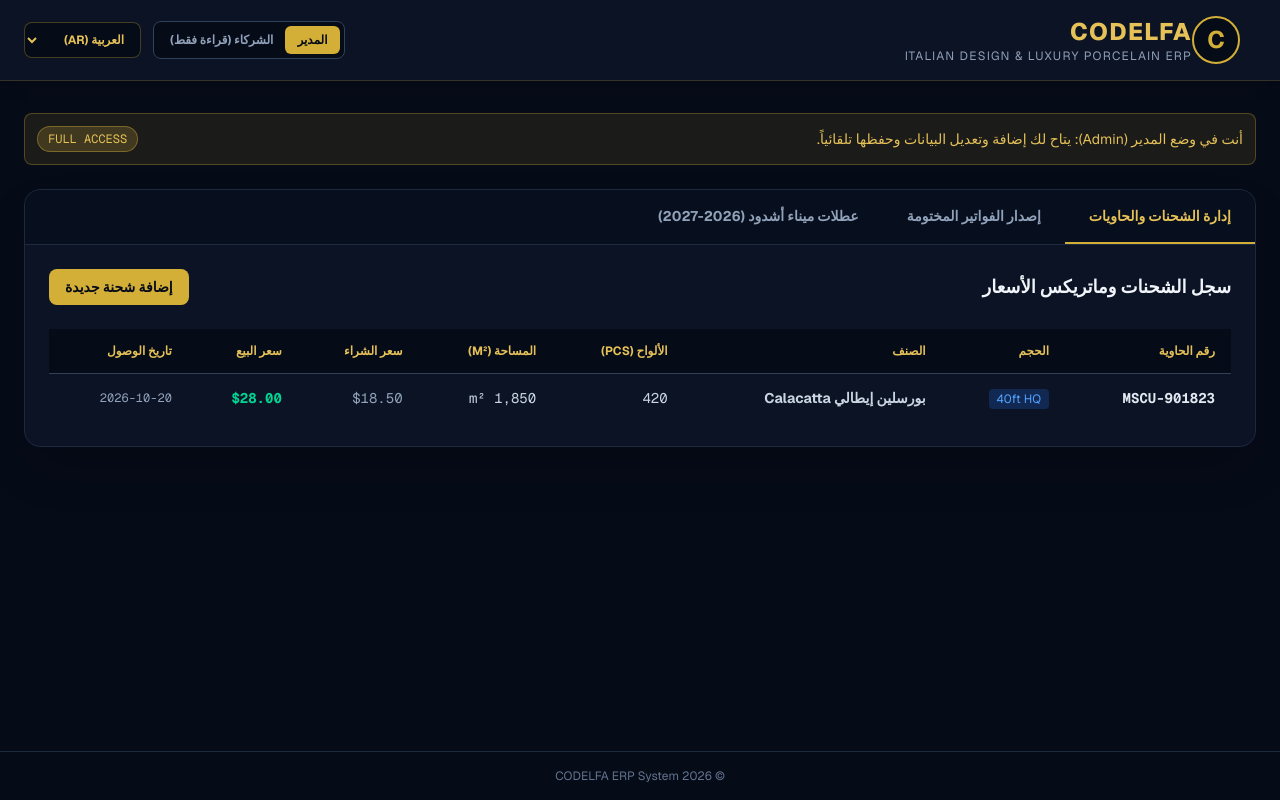
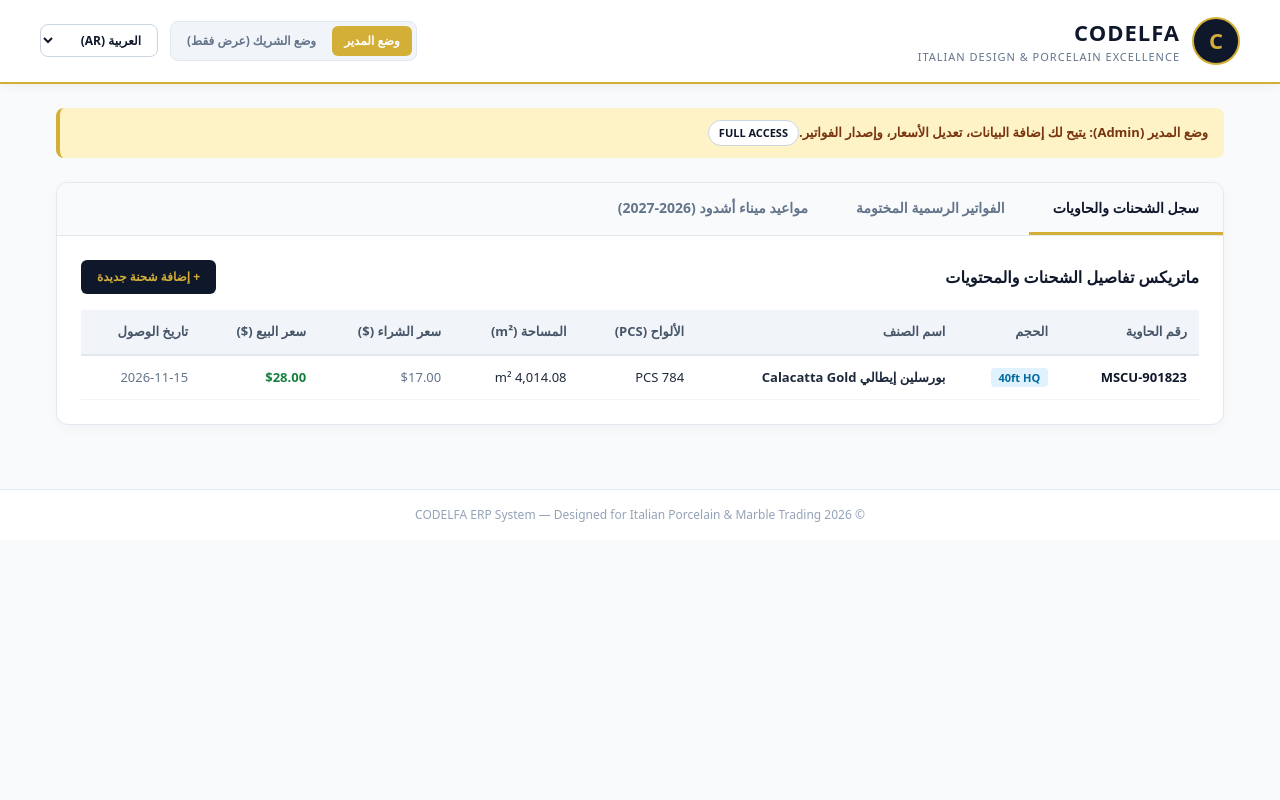
Before and after one commit to tamermanasseir/codelfa-erp, a Next.js app: page / in a window 1280 px wide. Built offline with nearby package versions, Linux system fonts and the light colour scheme.

Commit message:
Update page.tsx

```diff
--- a/app/page.tsx
+++ b/app/page.tsx
@@ -12,153 +12,161 @@
 
   const t = {
     ar: {
-      admin: "المدير",
-      partner: "الشركاء (قراءة فقط)",
-      bannerAdmin: "أنت في وضع المدير (Admin): يتاح لك إضافة وتعديل البيانات وحفظها تلقائياً.",
-      bannerPartner: "أنت في وضع الشريك (Partner): تصفح وقراءة الحسابات والأرصدة فقط.",
-      tabShipments: "إدارة الشحنات والحاويات",
-      tabInvoice: "إصدار الفواتير المختومة",
-      tabAshdod: "عطلات ميناء أشدود (2026-2027)",
+      admin: "وضع المدير",
+      partner: "وضع الشريك (عرض فقط)",
+      bannerAdmin: "وضع المدير (Admin): يتيح لك إضافة البيانات، تعديل الأسعار، وإصدار الفواتير.",
+      bannerPartner: "وضع الشريك (Partner): يتيح الاطلاع على كشوفات الحسابات والشحنات دون إمكانية التعديل.",
+      tabShipments: "سجل الشحنات والحاويات",
+      tabInvoice: "الفواتير الرسمية المختومة",
+      tabAshdod: "مواعيد ميناء أشدود (2026-2027)",
       addShipment: "إضافة شحنة جديدة",
-      printBtn: "طباعة الفاتورة المختومة"
+      printBtn: "طباعة الفاتورة"
     },
     en: {
-      admin: "Admin",
-      partner: "Partners (Read-Only)",
-      bannerAdmin: "You are in Admin Mode: Full access to edit and manage data.",
-      bannerPartner: "You are in Partner Mode: Read-only access to view balances.",
+      admin: "Admin Mode",
+      partner: "Partner (Read-Only)",
+      bannerAdmin: "Admin Mode: Full access to add data, edit prices, and issue invoices.",
+      bannerPartner: "Partner Mode: View statements and shipments in read-only mode.",
       tabShipments: "Shipments & Containers",
-      tabInvoice: "Stamped Invoices",
-      tabAshdod: "Ashdod Port Holidays",
-      addShipment: "Add New Shipment",
-      printBtn: "Print Stamped Invoice"
+      tabInvoice: "Official Stamped Invoices",
+      tabAshdod: "Ashdod Port Schedule",
+      addShipment: "Add Shipment",
+      printBtn: "Print Invoice"
     },
     tr: {
-      admin: "Yönetici",
-      partner: "Ortaklar (Salt Okunur)",
-      bannerAdmin: "Yönetici Modundasınız: Verileri ekleme ve düzenleme yetkisi.",
-      bannerPartner: "Ortak Modundasınız: Yalnızca hesap ve bakiyeleri görüntüleyebilirsiniz.",
-      tabShipments: "Sevkiyat ve Konteyner Yönetimi",
-      tabInvoice: "Mühürlü Fatura Oluşturma",
-      tabAshdod: "Aşdod Limanı Tatil Takvimi",
-      addShipment: "Yeni Sevkiyat Ekle",
-      printBtn: "Mühürlü Faturayı Yazdır"
+      admin: "Yönetici Modu",
+      partner: "Ortak (Salt Okunur)",
+      bannerAdmin: "Yönetici Modu: Veri ekleme, fiyat düzenleme ve fatura oluşturma yetkisi.",
+      bannerPartner: "Ortak Modu: Yalnızca hesap ve sevkiyat bilgilerini görüntüleme yetkisi.",
+      tabShipments: "Sevkiyat ve Konteynerler",
+      tabInvoice: "Mühürlü Fatura",
+      tabAshdod: "Aşdod Liman Takvimi",
+      addShipment: "Sevkiyat Ekle",
+      printBtn: "Yazdır"
     }
   }[lang];
 
   return (
-    <div dir={dir} className="min-h-screen bg-[#060B18] text-slate-200 font-sans flex flex-col justify-between">
+    <div dir={dir} style={{ backgroundColor: '#F8FAFC', minHeight: '100vh', color: '#1E293B', fontFamily: 'system-ui, sans-serif' }}>
+
       {/* Header */}
-      <header className="bg-[#0B1325] border-b border-[#D4AF37]/20 px-6 py-4 sticky top-0 z-50 shadow-lg">
-        <div className="max-w-7xl mx-auto flex flex-wrap justify-between items-center gap-4">
-          <div className="flex items-center space-x-4 space-x-reverse">
-            <div className="w-12 h-12 rounded-full border-2 border-[#D4AF37] bg-[#060B18] flex items-center justify-center font-bold text-[#D4AF37] text-2xl">
+      <header style={{ backgroundColor: '#FFFFFF', borderBottom: '2px solid #D4AF37', padding: '16px 24px', boxShadow: '0 2px 10px rgba(0,0,0,0.05)', position: 'sticky', top: 0, zIndex: 50 }}>
+        <div style={{ maxWidth: '1200px', margin: '0 auto', display: 'flex', flexWrap: 'wrap', justifyContent: 'space-between', itemsCenter: 'center', gap: '16px' }}>
+
+          <div style={{ display: 'flex', alignItems: 'center', gap: '12px' }}>
+            <div style={{ width: '48px', height: '48px', borderRadius: '50%', backgroundColor: '#0F172A', border: '2px solid #D4AF37', display: 'flex', alignItems: 'center', justifyContent: 'center', color: '#D4AF37', fontWeight: 'bold', fontSize: '22px' }}>
               C
             </div>
             <div>
-              <h1 className="text-2xl font-extrabold tracking-wider text-[#E5C158]">CODELFA</h1>
-              <p className="text-xs text-slate-400 uppercase tracking-widest">Italian Design & Luxury Porcelain ERP</p>
+              <h1 style={{ fontSize: '22px', fontWeight: '800', letterSpacing: '1px', color: '#0F172A', margin: 0 }}>CODELFA</h1>
+              <p style={{ fontSize: '11px', color: '#64748B', textTransform: 'uppercase', letterSpacing: '1px', margin: 0 }}>Italian Design & Porcelain Excellence</p>
             </div>
           </div>
 
-          <div className="flex items-center gap-3">
-            <div className="bg-[#060B18] border border-slate-700 rounded-lg p-1 flex text-xs">
+          <div style={{ display: 'flex', alignItems: 'center', gap: '12px' }}>
+            {/* Role Buttons */}
+            <div style={{ backgroundColor: '#F1F5F9', padding: '4px', borderRadius: '8px', border: '1px solid #E2E8F0', display: 'flex', gap: '4px' }}>
               <button
                 onClick={() => setRole('admin')}
-                className={`px-3 py-1.5 rounded-md font-bold transition ${role === 'admin' ? 'bg-[#D4AF37] text-[#060B18]' : 'text-slate-400 hover:text-white'}`}
+                style={{ padding: '6px 12px', borderRadius: '6px', fontSize: '12px', fontWeight: 'bold', border: 'none', cursor: 'pointer', backgroundColor: role === 'admin' ? '#D4AF37' : 'transparent', color: role === 'admin' ? '#FFFFFF' : '#64748B' }}
               >
                 {t.admin}
               </button>
               <button
                 onClick={() => setRole('partner')}
-                className={`px-3 py-1.5 rounded-md font-bold transition ${role === 'partner' ? 'bg-[#D4AF37] text-[#060B18]' : 'text-slate-400 hover:text-white'}`}
+                style={{ padding: '6px 12px', borderRadius: '6px', fontSize: '12px', fontWeight: 'bold', border: 'none', cursor: 'pointer', backgroundColor: role === 'partner' ? '#0F172A' : 'transparent', color: role === 'partner' ? '#FFFFFF' : '#64748B' }}
               >
                 {t.partner}
               </button>
             </div>
 
+            {/* Language Dropdown */}
             <select
               value={lang}
               onChange={(e) => setLang(e.target.value as 'ar' | 'en' | 'tr')}
-              className="bg-[#060B18] border border-[#D4AF37]/30 text-[#E5C158] text-xs rounded-lg px-3 py-2 font-bold focus:outline-none"
+              style={{ backgroundColor: '#FFFFFF', border: '1px solid #CBD5E1', padding: '6px 12px', borderRadius: '8px', fontSize: '12px', fontWeight: 'bold', color: '#0F172A', cursor: 'pointer' }}
             >
               <option value="ar">العربية (AR)</option>
               <option value="en">English (EN)</option>
               <option value="tr">Türkçe (TR)</option>
             </select>
           </div>
+
         </div>
       </header>
 
       {/* Main Content */}
-      <main className="max-w-7xl mx-auto px-4 sm:px-6 py-8 flex-grow w-full">
+      <main style={{ maxWidth: '1200px', margin: '0 auto', padding: '24px 16px' }}>
+
         {/* Banner */}
-        <div className="mb-6 p-3 rounded-lg bg-[#D4AF37]/10 border border-[#D4AF37]/30 text-[#E5C158] text-sm flex items-center justify-between">
-          <span>{role === 'admin' ? t.bannerAdmin : t.bannerPartner}</span>
-          <span className="text-xs bg-[#D4AF37]/20 px-2.5 py-1 rounded-full font-mono border border-[#D4AF37]/40">
+        <div style={{ backgroundColor: role === 'admin' ? '#FEF3C7' : '#E2E8F0', borderLeft: '4px solid #D4AF37', padding: '12px 16px', borderRadius: '8px', marginBottom: '24px', display: 'flex', justify: 'space-between', alignItems: 'center', color: '#78350F' }}>
+          <span style={{ fontSize: '13px', fontWeight: '600' }}>{role === 'admin' ? t.bannerAdmin : t.bannerPartner}</span>
+          <span style={{ fontSize: '11px', fontWeight: 'bold', backgroundColor: '#FFFFFF', padding: '4px 10px', borderRadius: '20px', border: '1px solid #CBD5E1', color: '#0F172A' }}>
             {role === 'admin' ? 'FULL ACCESS' : 'READ ONLY'}
           </span>
         </div>
 
-        {/* Tabs */}
-        <div className="bg-[#0B1325] rounded-2xl border border-slate-800 overflow-hidden shadow-2xl mb-8">
-          <div className="flex border-b border-slate-800 bg-[#060B18]/60 overflow-x-auto">
+        {/* Navigation Tabs */}
+        <div style={{ backgroundColor: '#FFFFFF', borderRadius: '12px', border: '1px solid #E2E8F0', boxShadow: '0 4px 12px rgba(0,0,0,0.03)', overflow: 'hidden' }}>
+          <div style={{ display: 'flex', borderBottom: '1px solid #E2E8F0', backgroundColor: '#F8FAFC' }}>
             <button
               onClick={() => setActiveTab('shipments')}
-              className={`px-6 py-4 font-bold text-sm whitespace-nowrap border-b-2 ${activeTab === 'shipments' ? 'text-[#E5C158] border-[#D4AF37]' : 'text-slate-400 border-transparent'}`}
+              style={{ padding: '14px 24px', fontSize: '14px', fontWeight: 'bold', border: 'none', background: 'none', cursor: 'pointer', borderBottom: activeTab === 'shipments' ? '3px solid #D4AF37' : '3px solid transparent', color: activeTab === 'shipments' ? '#0F172A' : '#64748B' }}
             >
               {t.tabShipments}
             </button>
             <button
               onClick={() => setActiveTab('invoice')}
-              className={`px-6 py-4 font-bold text-sm whitespace-nowrap border-b-2 ${activeTab === 'invoice' ? 'text-[#E5C158] border-[#D4AF37]' : 'text-slate-400 border-transparent'}`}
+              style={{ padding: '14px 24px', fontSize: '14px', fontWeight: 'bold', border: 'none', background: 'none', cursor: 'pointer', borderBottom: activeTab === 'invoice' ? '3px solid #D4AF37' : '3px solid transparent', color: activeTab === 'invoice' ? '#0F172A' : '#64748B' }}
             >
               {t.tabInvoice}
             </button>
             <button
               onClick={() => setActiveTab('ashdod')}
-              className={`px-6 py-4 font-bold text-sm whitespace-nowrap border-b-2 ${activeTab === 'ashdod' ? 'text-[#E5C158] border-[#D4AF37]' : 'text-slate-400 border-transparent'}`}
+              style={{ padding: '14px 24px', fontSize: '14px', fontWeight: 'bold', border: 'none', background: 'none', cursor: 'pointer', borderBottom: activeTab === 'ashdod' ? '3px solid #D4AF37' : '3px solid transparent', color: activeTab === 'ashdod' ? '#0F172A' : '#64748B' }}
             >
               {t.tabAshdod}
             </button>
           </div>
 
-          <div className="p-6">
+          <div style={{ padding: '24px' }}>
+
+            {/* Tab 1: Shipments */}
             {activeTab === 'shipments' && (
               <div>
-                <div className="flex justify-between items-center mb-6">
-                  <h3 className="text-lg font-bold text-slate-100">سجل الشحنات وماتريكس الأسعار</h3>
+                <div style={{ display: 'flex', justifyContent: 'space-between', alignItems: 'center', marginBottom: '16px' }}>
+                  <h3 style={{ fontSize: '16px', fontWeight: 'bold', color: '#0F172A', margin: 0 }}>ماتريكس تفاصيل الشحنات والمحتويات</h3>
                   {role === 'admin' && (
-                    <button className="bg-[#D4AF37] hover:bg-[#AA820A] text-[#060B18] font-bold px-4 py-2 rounded-lg text-sm transition">
-                      {t.addShipment}
+                    <button style={{ backgroundColor: '#0F172A', color: '#D4AF37', border: 'none', padding: '8px 16px', borderRadius: '6px', fontSize: '12px', fontWeight: 'bold', cursor: 'pointer' }}>
+                      + {t.addShipment}
                     </button>
                   )}
                 </div>
 
-                <div className="overflow-x-auto">
-                  <table className="w-full text-sm text-right text-slate-300">
-                    <thead className="text-xs uppercase bg-[#060B18] text-[#E5C158] border-b border-slate-700">
-                      <tr>
-                        <th className="py-3.5 px-4">رقم الحاوية</th>
-                        <th className="py-3.5 px-4">الحجم</th>
-                        <th className="py-3.5 px-4">الصنف</th>
-                        <th className="py-3.5 px-4">الألواح (PCS)</th>
-                        <th className="py-3.5 px-4">المساحة (m²)</th>
-                        <th className="py-3.5 px-4">سعر الشراء</th>
-                        <th className="py-3.5 px-4">سعر البيع</th>
-                        <th className="py-3.5 px-4">تاريخ الوصول</th>
+                <div style={{ overflowX: 'auto' }}>
+                  <table style={{ width: '100%', borderCollapse: 'collapse', textAlign: isAr ? 'right' : 'left', fontSize: '13px' }}>
+                    <thead>
+                      <tr style={{ backgroundColor: '#F1F5F9', color: '#475569', borderBottom: '2px solid #E2E8F0' }}>
+                        <th style={{ padding: '12px' }}>رقم الحاوية</th>
+                        <th style={{ padding: '12px' }}>الحجم</th>
+                        <th style={{ padding: '12px' }}>اسم الصنف</th>
+                        <th style={{ padding: '12px' }}>الألواح (PCS)</th>
+                        <th style={{ padding: '12px' }}>المساحة (m²)</th>
+                        <th style={{ padding: '12px' }}>سعر الشراء ($)</th>
+                        <th style={{ padding: '12px' }}>سعر البيع ($)</th>
+                        <th style={{ padding: '12px' }}>تاريخ الوصول</th>
                       </tr>
                     </thead>
-                    <tbody className="divide-y divide-slate-800">
-                      <tr>
-                        <td className="py-3.5 px-4 font-mono font-bold text-slate-200">MSCU-901823</td>
-                        <td className="py-3.5 px-4"><span className="bg-blue-500/20 text-blue-400 px-2 py-0.5 rounded text-xs">40ft HQ</span></td>
-                        <td className="py-3.5 px-4 font-bold">بورسلين إيطالي Calacatta</td>
-                        <td className="py-3.5 px-4 font-mono">420</td>
-                        <td className="py-3.5 px-4 font-mono">1,850 m²</td>
-                        <td className="py-3.5 px-4 font-mono text-slate-400">$18.50</td>
-                        <td className="py-3.5 px-4 font-mono text-emerald-400 font-bold">$28.00</td>
-                        <td className="py-3.5 px-4 font-mono text-xs text-slate-400">2026-10-20</td>
+                    <tbody>
+                      <tr style={{ borderBottom: '1px solid #F1F5F9' }}>
+                        <td style={{ padding: '12px', fontWeight: 'bold', color: '#0F172A' }}>MSCU-901823</td>
+                        <td style={{ padding: '12px' }}><span style={{ backgroundColor: '#E0F2FE', color: '#0369A1', padding: '2px 8px', borderRadius: '4px', fontSize: '11px', fontWeight: 'bold' }}>40ft HQ</span></td>
+                        <td style={{ padding: '12px', fontWeight: '600' }}>بورسلين إيطالي Calacatta Gold</td>
+                        <td style={{ padding: '12px' }}>784 PCS</td>
+                        <td style={{ padding: '12px' }}>4,014.08 m²</td>
+                        <td style={{ padding: '12px', color: '#64748B' }}>$17.00</td>
+                        <td style={{ padding: '12px', fontWeight: 'bold', color: '#15803D' }}>$28.00</td>
+                        <td style={{ padding: '12px', color: '#64748B' }}>2026-11-15</td>
                       </tr>
                     </tbody>
                   </table>
@@ -166,56 +174,64 @@
               </div>
             )}
 
+            {/* Tab 2: Invoice */}
             {activeTab === 'invoice' && (
               <div>
-                <div className="flex justify-between items-center mb-6">
-                  <h3 className="text-lg font-bold text-slate-100">معاينة الفاتورة المختومة</h3>
-                  <button onClick={() => window.print()} className="bg-[#D4AF37] text-[#060B18] font-bold px-5 py-2 rounded-lg text-sm">
+                <div style={{ display: 'flex', justifyContent: 'space-between', alignItems: 'center', marginBottom: '20px' }}>
+                  <h3 style={{ fontSize: '16px', fontWeight: 'bold', color: '#0F172A', margin: 0 }}>معاينة الفاتورة الرسمية المختومة</h3>
+                  <button onClick={() => window.print()} style={{ backgroundColor: '#D4AF37', color: '#FFFFFF', border: 'none', padding: '8px 20px', borderRadius: '6px', fontSize: '13px', fontWeight: 'bold', cursor: 'pointer' }}>
                     {t.printBtn}
                   </button>
                 </div>
-                <div className="bg-white text-slate-900 p-8 rounded-xl max-w-2xl mx-auto border border-slate-200">
-                  <div className="flex justify-between border-b pb-4 mb-4">
+
+                <div style={{ backgroundColor: '#FFFFFF', padding: '32px', borderRadius: '8px', border: '1px solid #CBD5E1', maxWidth: '700px', margin: '0 auto', boxShadow: '0 4px 20px rgba(0,0,0,0.05)' }}>
+                  <div style={{ display: 'flex', justifyContent: 'space-between', borderBottom: '2px solid #0F172A', paddingBottom: '16px', marginBottom: '20px' }}>
                     <div>
-                      <h2 className="text-2xl font-extrabold text-slate-900">CODELFA</h2>
-                      <p className="text-xs text-slate-500">Italian Porcelain & Marble Trade Co.</p>
+                      <h2 style={{ fontSize: '28px', fontWeight: '800', color: '#0F172A', margin: 0 }}>CODELFA</h2>
+                      <p style={{ fontSize: '12px', color: '#64748B', margin: '4px 0 0 0' }}>Italian Design & Porcelain Excellence</p>
                     </div>
-                    <div className="text-left text-xs">
-                      <p className="font-bold">#INV-2026-089</p>
-                      <p>13/10/2026</p>
+                    <div style={{ textAlign: isAr ? 'left' : 'right', fontSize: '12px', color: '#475569' }}>
+                      <p style={{ fontWeight: 'bold', color: '#0F172A', margin: 0 }}>#INV-2026-089</p>
+                      <p style={{ margin: '4px 0 0 0' }}>التاريخ: 13/10/2026</p>
                     </div>
                   </div>
-                  <div className="text-center my-6 border-2 border-dashed border-[#D4AF37] p-4 rounded-full w-32 h-32 mx-auto flex flex-col justify-center items-center text-[#D4AF37]">
-                    <span className="font-bold text-xs text-slate-900">CODELFA</span>
-                    <span className="text-[8px] uppercase tracking-widest text-[#AA820A]">Official Seal</span>
+
+                  {/* Stamp Seal */}
+                  <div style={{ width: '130px', height: '130px', borderRadius: '50%', border: '3px double #D4AF37', margin: '24px auto', display: 'flex', flexDirection: 'column', alignItems: 'center', justifyContent: 'center', color: '#D4AF37', transform: 'rotate(-5deg)', backgroundColor: '#FFFBEB' }}>
+                    <span style={{ fontWeight: 'bold', fontSize: '12px', color: '#0F172A' }}>CODELFA</span>
+                    <span style={{ fontSize: '8px', letterSpacing: '1px', textTransform: 'uppercase', color: '#B45309' }}>Official Seal</span>
+                    <span style={{ fontSize: '8px', color: '#64748B' }}>ITALY DESIGN 2026</span>
                   </div>
                 </div>
               </div>
             )}
 
+            {/* Tab 3: Ashdod Schedule */}
             {activeTab === 'ashdod' && (
               <div>
-                <h3 className="text-lg font-bold text-slate-100 mb-4">عطلات ميناء أشدود (2026-2027)</h3>
-                <div className="bg-[#060B18] p-4 rounded-xl border border-slate-800 text-xs text-slate-300">
-                  <p className="flex justify-between py-2 border-b border-slate-800">
-                    <span>رأس السنة العبرية</span>
-                    <span className="font-mono text-[#E5C158]">12-13 سبتمبر 2026</span>
-                  </p>
-                  <p className="flex justify-between py-2">
-                    <span>يوم الغفران (إغلاق تام)</span>
-                    <span className="font-mono text-red-400">21-22 سبتمبر 2026</span>
-                  </p>
+                <h3 style={{ fontSize: '16px', fontWeight: 'bold', color: '#0F172A', marginBottom: '16px' }}>جدول مواعيد وعطلات ميناء أشدود (2026-2027)</h3>
+                <div style={{ backgroundColor: '#F8FAFC', padding: '16px', borderRadius: '8px', border: '1px solid #E2E8F0', fontSize: '13px' }}>
+                  <div style={{ display: 'flex', justifyContent: 'space-between', padding: '10px 0', borderBottom: '1px solid #E2E8F0' }}>
+                    <span>رأس السنة العبرية (Rosh Hashanah)</span>
+                    <span style={{ fontWeight: 'bold', color: '#D4AF37' }}>12-13 سبتمبر 2026</span>
+                  </div>
+                  <div style={{ display: 'flex', justifyContent: 'space-between', padding: '10px 0' }}>
+                    <span>يوم الغفران (Yom Kippur) - إغلاق تام</span>
+                    <span style={{ fontWeight: 'bold', color: '#DC2626' }}>21-22 سبتمبر 2026</span>
+                  </div>
                 </div>
               </div>
             )}
+
           </div>
         </div>
       </main>
 
       {/* Footer */}
-      <footer className="bg-[#060B18] border-t border-slate-800 py-4 px-6 text-center text-xs text-slate-500">
-        © 2026 CODELFA ERP System
+      <footer style={{ backgroundColor: '#FFFFFF', borderTop: '1px solid #E2E8F0', padding: '16px', textAlign: 'center', fontSize: '12px', color: '#94A3B8', marginTop: '40px' }}>
+        © 2026 CODELFA ERP System — Designed for Italian Porcelain & Marble Trading
       </footer>
+
     </div>
   );
 }
```
